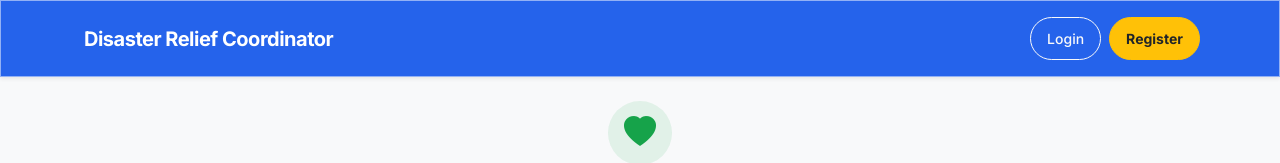
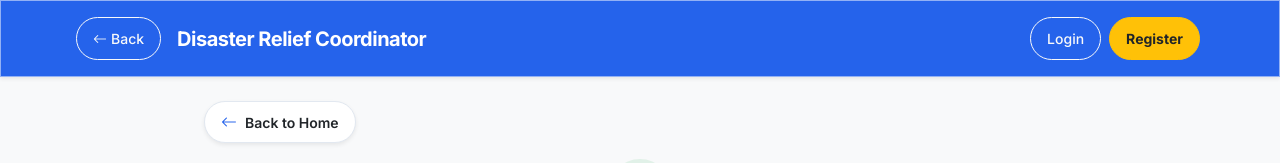
Before and after one commit to Pradnyil31/disaster-relief-dispatch, a React (Vite) app in the folder frontend/: page /donate in a window 1280 px wide. Shown: the top 163 px of the page. Built offline with nearby package versions, Linux system fonts and the light colour scheme; no server answers.

Commit message:
feat(donation): add back navigation buttons to public donation page

```diff
--- a/frontend/src/pages/public/DonatePublicPage.jsx
+++ b/frontend/src/pages/public/DonatePublicPage.jsx
@@ -97,10 +97,20 @@ export function DonatePublicPage() {
       {/* Navbar */}
       <nav className="navbar navbar-expand-lg navbar-dark bg-primary sticky-top shadow-sm glass">
         <div className="container max-w-6xl">
-          <Link className="navbar-brand d-flex align-items-center gap-2 fw-bold" to="/">
-            <i className="bi bi-shield-heart text-warning"></i>
-            <span>Disaster Relief Coordinator</span>
-          </Link>
+          <div className="d-flex align-items-center gap-2">
+            <Link
+              to="/"
+              className="btn btn-outline-light btn-sm rounded-pill px-3 d-inline-flex align-items-center gap-1 border-white-50 shadow-none hover-lift"
+              title="Back to Landing Page"
+            >
+              <i className="bi bi-arrow-left"></i>
+              <span className="d-none d-sm-inline">Back</span>
+            </Link>
+            <Link className="navbar-brand d-flex align-items-center gap-2 fw-bold mb-0" to="/">
+              <i className="bi bi-shield-heart text-warning"></i>
+              <span>Disaster Relief Coordinator</span>
+            </Link>
+          </div>
           <div className="navbar-nav ms-auto align-items-center gap-2">
             {user ? (
               <Link
@@ -120,6 +130,18 @@ export function DonatePublicPage() {
       </nav>
 
       <main className="container max-w-4xl py-4">
+        {/* Back Button */}
+        <div className="mb-3">
+          <Link
+            to="/"
+            className="btn btn-white btn-sm rounded-pill px-3 py-2 text-dark border shadow-sm d-inline-flex align-items-center gap-2 hover-lift fw-semibold text-decoration-none"
+            style={{ backgroundColor: '#ffffff' }}
+          >
+            <i className="bi bi-arrow-left text-primary fs-6"></i>
+            <span>Back to Home</span>
+          </Link>
+        </div>
+
         {/* Header */}
         <div className="text-center mb-4">
           <div className="d-inline-flex align-items-center justify-content-center p-3 mb-2 rounded-circle bg-success bg-opacity-10 text-success" style={{ width: '64px', height: '64px' }}>
@@ -189,6 +211,9 @@ export function DonatePublicPage() {
                     Create Donor Account
                   </Link>
                 )}
+                <Link to="/" className="btn btn-outline-secondary rounded-pill px-4">
+                  Back to Home
+                </Link>
               </div>
             </div>
           </div>
```
